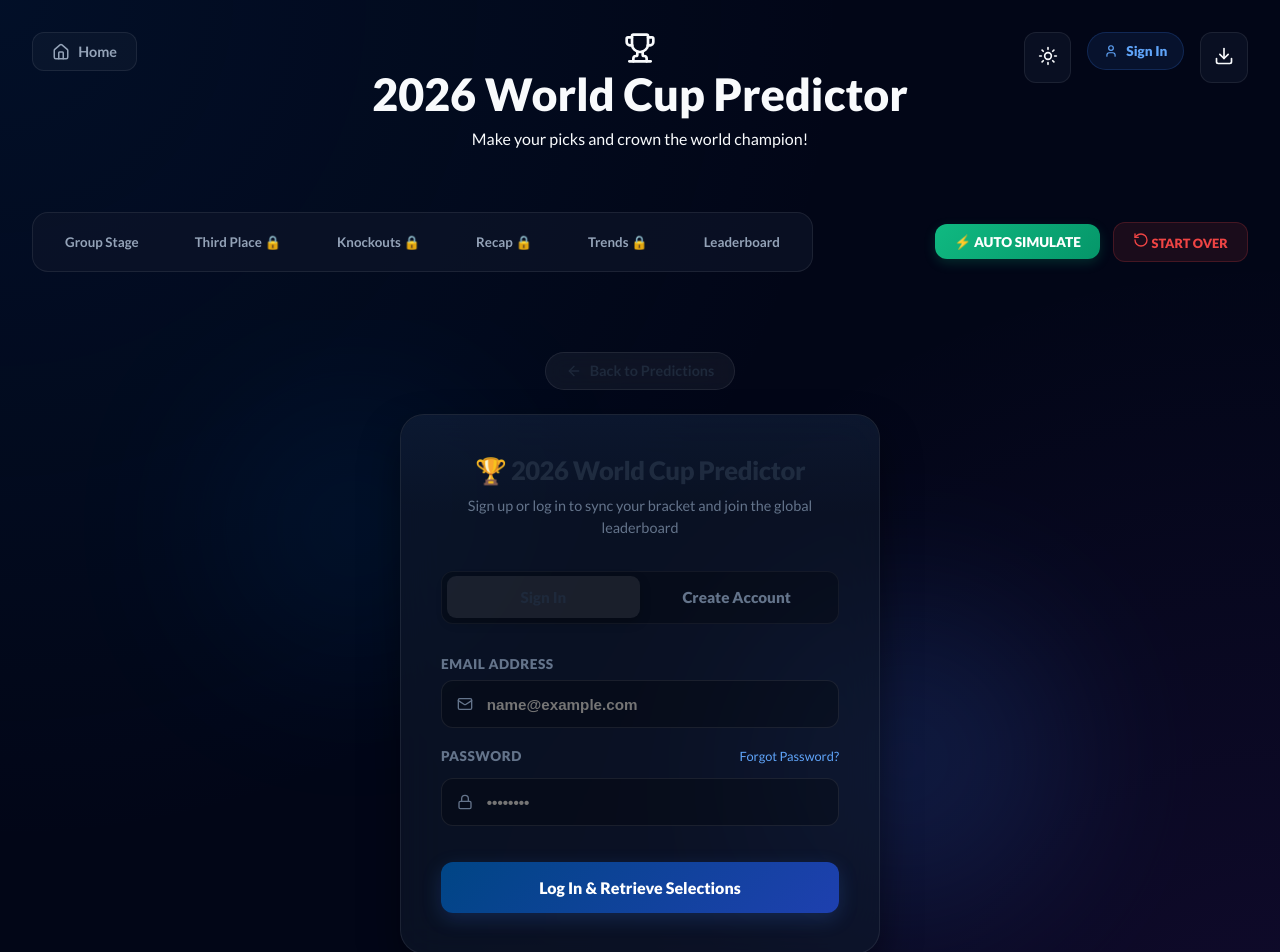
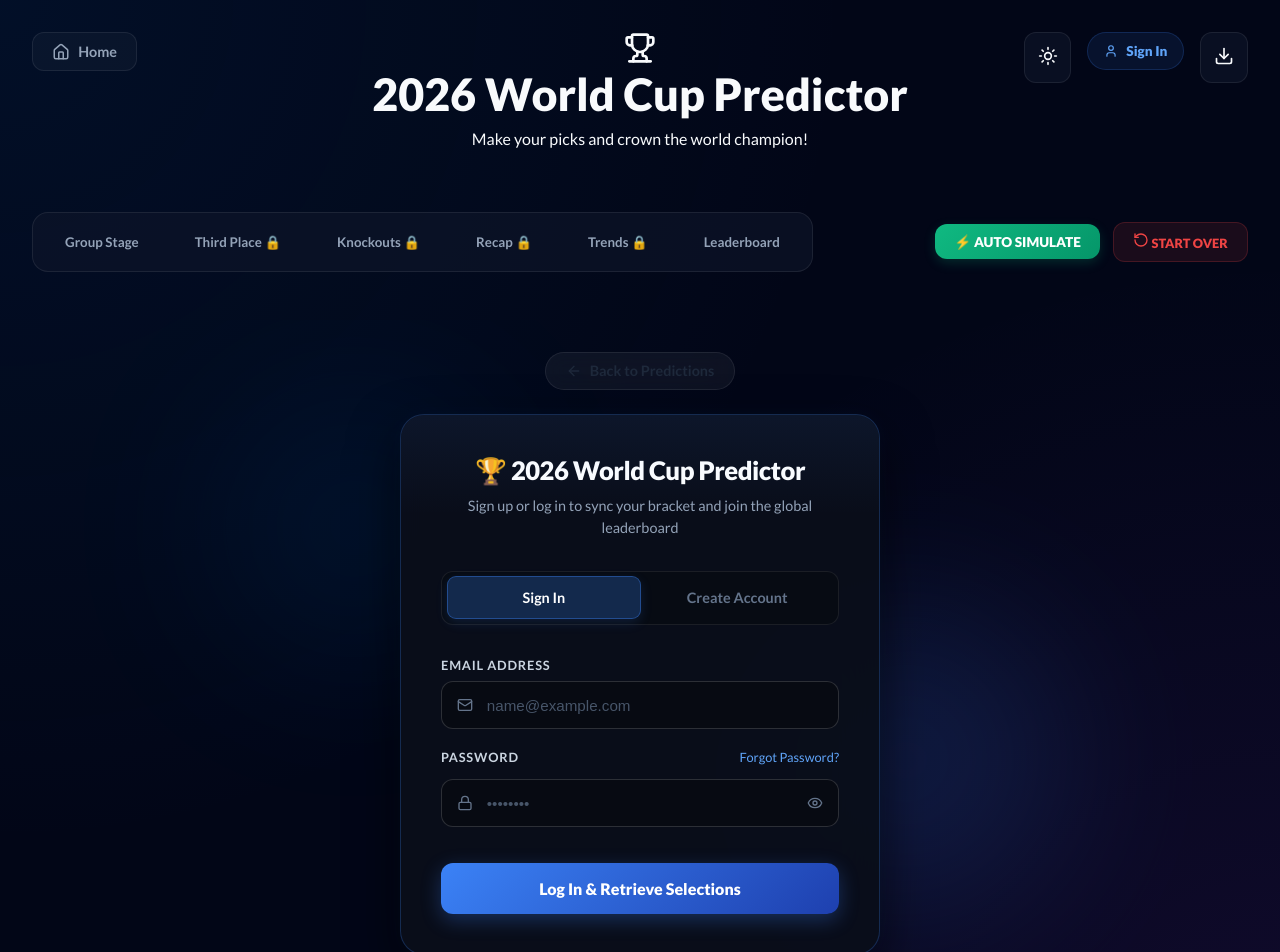
Before and after one commit to isakkhar/world_cup26_predictor, a React (Vite) app: page /predict/auth in a window 1280 px wide. Shown: the top 952 px of the page. Built offline with nearby package versions, Linux system fonts and the light colour scheme; no server answers.

Commit message:
feat: enhance auth page visual contrast for pitch-black theme and add password eye visibility toggle buttons

```diff
--- a/src/pages/predictor/AuthPage.tsx
+++ b/src/pages/predictor/AuthPage.tsx
@@ -1,6 +1,6 @@
 import React, { useState } from 'react';
 import { useNavigate } from 'react-router-dom';
-import { Mail, Lock, User as UserIcon, Loader2, ArrowLeft, ShieldCheck, AlertCircle, Inbox } from 'lucide-react';
+import { Mail, Lock, User as UserIcon, Loader2, ArrowLeft, ShieldCheck, AlertCircle, Inbox, Eye, EyeOff } from 'lucide-react';
 import { supabase } from '../../lib/supabase';
 import './Predictor.css';
 
@@ -9,6 +9,7 @@ const AuthPage: React.FC = () => {
   const [email, setEmail] = useState('');
   const [password, setPassword] = useState('');
   const [username, setUsername] = useState('');
+  const [showPassword, setShowPassword] = useState(false);
 
   const [loading, setLoading] = useState(false);
   const [error, setError] = useState<string | null>(null);
@@ -242,7 +243,7 @@ const AuthPage: React.FC = () => {
                 <div className="input-with-icon">
                   <Lock className="input-icon" size={16} />
                   <input
-                    type="password"
+                    type={showPassword ? "text" : "password"}
                     placeholder="••••••••"
                     value={password}
                     onChange={(e) => setPassword(e.target.value)}
@@ -250,6 +251,14 @@ const AuthPage: React.FC = () => {
                     minLength={6}
                     required
                   />
+                  <button
+                    type="button"
+                    className="password-toggle-visibility-btn"
+                    onClick={() => setShowPassword(!showPassword)}
+                    title={showPassword ? "Hide password" : "Show password"}
+                  >
+                    {showPassword ? <EyeOff size={16} /> : <Eye size={16} />}
+                  </button>
                 </div>
               </div>
             )}
--- a/src/pages/predictor/Predictor.css
+++ b/src/pages/predictor/Predictor.css
@@ -2568,12 +2568,13 @@
 .auth-card {
   width: 100%;
   max-width: 480px;
-  background: rgba(15, 23, 42, 0.65);
-  backdrop-filter: blur(20px);
-  border: 1px solid rgba(255, 255, 255, 0.08);
+  background: rgba(10, 14, 26, 0.95);
+  backdrop-filter: blur(24px);
+  -webkit-backdrop-filter: blur(24px);
+  border: 1px solid rgba(59, 130, 246, 0.25);
   border-radius: 24px;
   padding: 2.5rem;
-  box-shadow: 0 20px 40px rgba(0, 0, 0, 0.4);
+  box-shadow: 0 20px 50px rgba(0, 0, 0, 0.6), 0 0 20px rgba(59, 130, 246, 0.05);
   position: relative;
   z-index: 2;
 }
@@ -2584,7 +2585,7 @@
   left: 0;
   right: 0;
   height: 100px;
-  background: linear-gradient(180deg, rgba(59, 130, 246, 0.05) 0%, transparent 100%);
+  background: linear-gradient(180deg, rgba(59, 130, 246, 0.08) 0%, transparent 100%);
   border-radius: 24px 24px 0 0;
   pointer-events: none;
 }
@@ -2596,24 +2597,24 @@
 
 .auth-card-header h2 {
   font-size: 1.6rem;
-  font-weight: 950;
-  color: var(--text-main);
+  font-weight: 900;
+  color: #ffffff;
   margin-bottom: 0.6rem;
   letter-spacing: -0.5px;
 }
 
 .auth-card-header p {
   font-size: 0.9rem;
-  color: var(--text-muted);
+  color: #94a3b8;
   line-height: 1.5;
 }
 
 .auth-tabs {
   display: flex;
-  background: rgba(0, 0, 0, 0.25);
+  background: rgba(8, 10, 18, 0.6);
   border-radius: 12px;
   padding: 0.3rem;
-  border: 1px solid rgba(255, 255, 255, 0.05);
+  border: 1px solid rgba(255, 255, 255, 0.08);
   margin-bottom: 2rem;
 }
 
@@ -2623,21 +2624,22 @@
   border: none;
   padding: 0.75rem;
   border-radius: 9px;
-  color: var(--text-muted);
-  font-weight: 800;
-  font-size: 0.95rem;
+  color: #64748b;
+  font-weight: 700;
+  font-size: 0.9rem;
   cursor: pointer;
   transition: all 0.25s ease;
 }
 
 .auth-tab-btn:hover {
-  color: var(--text-main);
+  color: #ffffff;
 }
 
 .auth-tab-btn.active {
-  background: rgba(255, 255, 255, 0.08);
-  color: var(--text-main);
-  box-shadow: 0 4px 12px rgba(0, 0, 0, 0.2);
+  background: rgba(59, 130, 246, 0.25);
+  border: 1px solid rgba(59, 130, 246, 0.4);
+  color: #ffffff;
+  box-shadow: 0 4px 12px rgba(59, 130, 246, 0.15);
 }
 
 .auth-form {
@@ -2653,11 +2655,11 @@
 }
 
 .auth-input-group label {
-  font-size: 0.85rem;
-  font-weight: 800;
-  color: var(--text-muted);
+  font-size: 0.8rem;
+  font-weight: 700;
+  color: #cbd5e1;
   text-transform: uppercase;
-  letter-spacing: 0.5px;
+  letter-spacing: 0.8px;
 }
 
 .auth-input-group .input-with-icon {
@@ -2669,41 +2671,63 @@
 .auth-input-group .input-icon {
   position: absolute;
   left: 1rem;
-  color: var(--text-muted);
+  color: #64748b;
   pointer-events: none;
   transition: color 0.3s ease;
 }
 
 .auth-input-group input {
   width: 100%;
-  background: rgba(0, 0, 0, 0.25);
-  border: 1px solid rgba(255, 255, 255, 0.08);
-  padding: 0.9rem 1rem 0.9rem 2.8rem;
+  background: rgba(8, 10, 18, 0.9);
+  border: 1px solid rgba(255, 255, 255, 0.15);
+  padding: 0.9rem 2.8rem 0.9rem 2.8rem;
   border-radius: 12px;
-  color: var(--text-main);
+  color: #ffffff;
   font-size: 0.95rem;
-  font-weight: 600;
+  font-weight: 500;
   transition: all 0.3s cubic-bezier(0.4, 0, 0.2, 1);
+}
+
+.auth-input-group input::placeholder {
+  color: #475569;
 }
 
 .auth-input-group input:focus {
   outline: none;
-  border-color: var(--primary);
-  background: rgba(0, 0, 0, 0.35);
-  box-shadow: 0 0 15px rgba(59, 130, 246, 0.15);
+  border-color: #3b82f6;
+  background: rgba(8, 10, 18, 0.98);
+  box-shadow: 0 0 15px rgba(59, 130, 246, 0.3);
 }
 
 .auth-input-group input:focus + .input-icon {
-  color: var(--primary);
+  color: #3b82f6;
+}
+
+.password-toggle-visibility-btn {
+  position: absolute;
+  right: 1rem;
+  background: none;
+  border: none;
+  color: #64748b;
+  cursor: pointer;
+  padding: 0;
+  display: flex;
+  align-items: center;
+  justify-content: center;
+  transition: color 0.2s ease;
+}
+
+.password-toggle-visibility-btn:hover {
+  color: #ffffff;
 }
 
 .auth-submit-btn {
-  background: linear-gradient(135deg, var(--primary) 0%, #1e40af 100%);
+  background: linear-gradient(135deg, #3b82f6 0%, #1e40af 100%);
   border: none;
   border-radius: 12px;
   color: white;
   padding: 1rem;
-  font-weight: 900;
+  font-weight: 800;
   font-size: 1rem;
   cursor: pointer;
   display: flex;
@@ -2711,13 +2735,13 @@
   justify-content: center;
   gap: 0.6rem;
   transition: all 0.3s cubic-bezier(0.4, 0, 0.2, 1);
-  box-shadow: 0 6px 20px rgba(59, 130, 246, 0.2);
+  box-shadow: 0 6px 20px rgba(59, 130, 246, 0.3);
   margin-top: 1rem;
 }
 
 .auth-submit-btn:hover:not(:disabled) {
   transform: translateY(-2px);
-  box-shadow: 0 8px 25px rgba(59, 130, 246, 0.3);
+  box-shadow: 0 8px 25px rgba(59, 130, 246, 0.4);
   filter: brightness(1.1);
 }
 
--- a/src/pages/predictor/ProfilePage.tsx
+++ b/src/pages/predictor/ProfilePage.tsx
@@ -1,6 +1,6 @@
 import React, { useState, useEffect } from 'react';
 import { useNavigate } from 'react-router-dom';
-import { User as UserIcon, Mail, Calendar, Key, Loader2, CheckCircle2, AlertCircle, ShieldAlert } from 'lucide-react';
+import { User as UserIcon, Mail, Calendar, Key, Loader2, CheckCircle2, AlertCircle, ShieldAlert, Eye, EyeOff } from 'lucide-react';
 import { usePredictor } from '../../context/PredictorContext';
 import { supabase } from '../../lib/supabase';
 import './Predictor.css';
@@ -11,6 +11,8 @@ const ProfilePage: React.FC = () => {
 
   const [newPassword, setNewPassword] = useState('');
   const [confirmPassword, setConfirmPassword] = useState('');
+  const [showPassword1, setShowPassword1] = useState(false);
+  const [showPassword2, setShowPassword2] = useState(false);
   const [loading, setLoading] = useState(false);
   const [error, setError] = useState<string | null>(null);
   const [success, setSuccess] = useState<string | null>(null);
@@ -160,7 +162,7 @@ const ProfilePage: React.FC = () => {
               <div className="input-with-icon">
                 <Key className="input-icon" size={16} />
                 <input
-                  type="password"
+                  type={showPassword1 ? "text" : "password"}
                   placeholder="At least 6 characters"
                   value={newPassword}
                   onChange={(e) => setNewPassword(e.target.value)}
@@ -168,6 +170,14 @@ const ProfilePage: React.FC = () => {
                   minLength={6}
                   required
                 />
+                <button
+                  type="button"
+                  className="password-toggle-visibility-btn"
+                  onClick={() => setShowPassword1(!showPassword1)}
+                  title={showPassword1 ? "Hide password" : "Show password"}
+                >
+                  {showPassword1 ? <EyeOff size={16} /> : <Eye size={16} />}
+                </button>
               </div>
             </div>
 
@@ -176,7 +186,7 @@ const ProfilePage: React.FC = () => {
               <div className="input-with-icon">
                 <Key className="input-icon" size={16} />
                 <input
-                  type="password"
+                  type={showPassword2 ? "text" : "password"}
                   placeholder="Repeat new password"
                   value={confirmPassword}
                   onChange={(e) => setConfirmPassword(e.target.value)}
@@ -184,6 +194,14 @@ const ProfilePage: React.FC = () => {
                   minLength={6}
                   required
                 />
+                <button
+                  type="button"
+                  className="password-toggle-visibility-btn"
+                  onClick={() => setShowPassword2(!showPassword2)}
+                  title={showPassword2 ? "Hide password" : "Show password"}
+                >
+                  {showPassword2 ? <EyeOff size={16} /> : <Eye size={16} />}
+                </button>
               </div>
             </div>
 
--- a/src/pages/predictor/ResetPasswordPage.tsx
+++ b/src/pages/predictor/ResetPasswordPage.tsx
@@ -1,12 +1,14 @@
 import React, { useState } from 'react';
 import { useNavigate } from 'react-router-dom';
-import { Key, Loader2, ShieldCheck, AlertCircle } from 'lucide-react';
+import { Key, Loader2, ShieldCheck, AlertCircle, Eye, EyeOff } from 'lucide-react';
 import { supabase } from '../../lib/supabase';
 import './Predictor.css';
 
 const ResetPasswordPage: React.FC = () => {
   const [newPassword, setNewPassword] = useState('');
   const [confirmPassword, setConfirmPassword] = useState('');
+  const [showPassword1, setShowPassword1] = useState(false);
+  const [showPassword2, setShowPassword2] = useState(false);
   const [loading, setLoading] = useState(false);
   const [error, setError] = useState<string | null>(null);
   const [success, setSuccess] = useState(false);
@@ -91,7 +93,7 @@ const ResetPasswordPage: React.FC = () => {
               <div className="input-with-icon">
                 <Key className="input-icon" size={16} />
                 <input
-                  type="password"
+                  type={showPassword1 ? "text" : "password"}
                   placeholder="At least 6 characters"
                   value={newPassword}
                   onChange={(e) => setNewPassword(e.target.value)}
@@ -99,6 +101,14 @@ const ResetPasswordPage: React.FC = () => {
                   minLength={6}
                   required
                 />
+                <button
+                  type="button"
+                  className="password-toggle-visibility-btn"
+                  onClick={() => setShowPassword1(!showPassword1)}
+                  title={showPassword1 ? "Hide password" : "Show password"}
+                >
+                  {showPassword1 ? <EyeOff size={16} /> : <Eye size={16} />}
+                </button>
               </div>
             </div>
 
@@ -107,7 +117,7 @@ const ResetPasswordPage: React.FC = () => {
               <div className="input-with-icon">
                 <Key className="input-icon" size={16} />
                 <input
-                  type="password"
+                  type={showPassword2 ? "text" : "password"}
                   placeholder="Repeat new password"
                   value={confirmPassword}
                   onChange={(e) => setConfirmPassword(e.target.value)}
@@ -115,6 +125,14 @@ const ResetPasswordPage: React.FC = () => {
                   minLength={6}
                   required
                 />
+                <button
+                  type="button"
+                  className="password-toggle-visibility-btn"
+                  onClick={() => setShowPassword2(!showPassword2)}
+                  title={showPassword2 ? "Hide password" : "Show password"}
+                >
+                  {showPassword2 ? <EyeOff size={16} /> : <Eye size={16} />}
+                </button>
               </div>
             </div>
 
```
